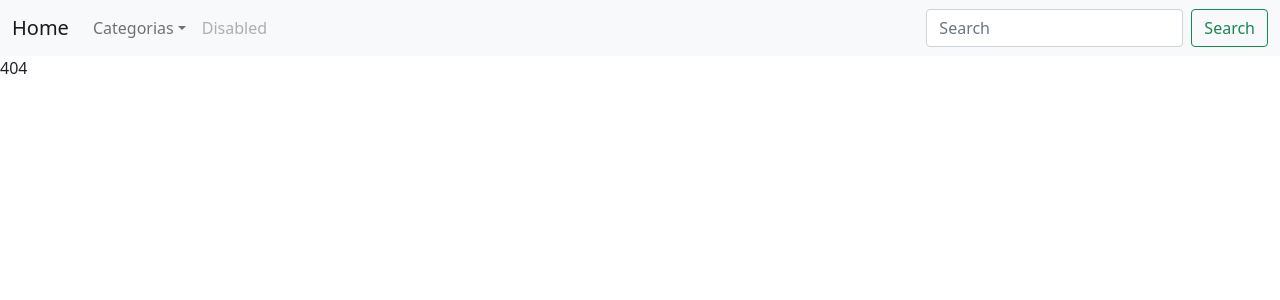
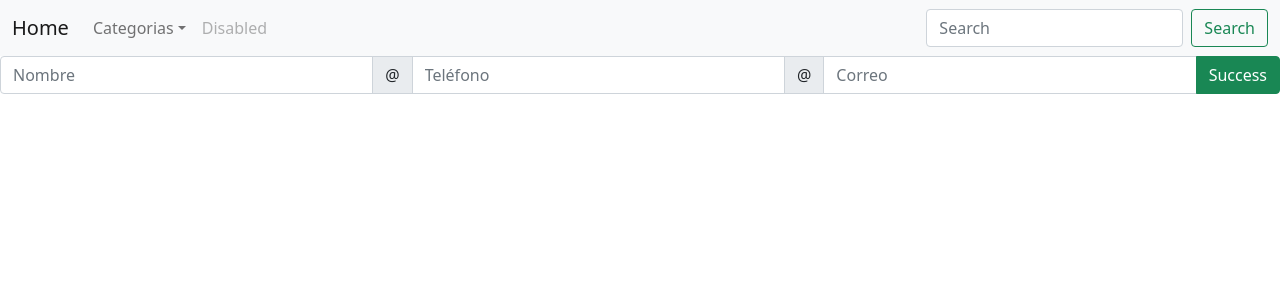
Before and after one commit to RodrigoAVV/fast-food-vidal-vera-rodrigo, a React (Vite) app: page /checkout in a window 1280 px wide. Before the commit this address had no page. Shown: the top 300 px of the page. Built offline with nearby package versions, Linux system fonts and the light colour scheme.

Commit message:
Se agrega formulario de compra

```diff
--- a/src/App.jsx
+++ b/src/App.jsx
@@ -2,6 +2,7 @@
 import NavBar from './components/navbar/NavBar'
 import ItemListContainer from './components/itemlistcontainer/ItemListContainer'
 import ItemDetailContainer from './components/itemdetailcontainer/ItemDetailContainer'
+import CheckOut from './components/checkout/CheckOut'
 import Cart from './components/cart/Cart'
 import { BrowserRouter,Routes, Route } from 'react-router-dom'
 import CartContext from './components/cartcontext/CartContext'
@@ -18,6 +19,7 @@
           <Route exact path ="/categoria/:categoriaId" element={<ItemListContainer/>}/>
           <Route exact path ="/item/:id" element={<ItemDetailContainer/>}/>
           <Route exact path ="/cart" element={<Cart/>}/>
+          <Route exact path ="/checkout" element={<CheckOut/>}/>
           <Route exact path ="*" element={<p>404</p>}/>
         </Routes>
         </CartContext>
--- a/src/components/cart/CartItem.jsx
+++ b/src/components/cart/CartItem.jsx
@@ -14,7 +14,7 @@
             <p className="card-text">{product.categoria}</p>
             <p className="card-text">{product.precio+' X '+product.quantity}</p>
             <p className="card-text">{product.recomendado ? 'Recomendado' : ''}</p>
-            <button onClick={() => removeItem(product.codigo)} className="btn btn-primary btn-witget">Eliminar</button>
+            <button onClick={() => removeItem(product.código)} className="btn btn-primary btn-witget">Eliminar</button>
         </div>
         </div>
     </div>
--- a/src/components/cartcontext/CartContext.jsx
+++ b/src/components/cartcontext/CartContext.jsx
@@ -27,7 +27,7 @@
 
     const isInCart = (código) => productList.find(product => product.código == código) ? true : false
 
-    const totalPrecio = () => productList.reduce((prev,act) => prev+act.quantity * act.precio,0)
+    const totalPrecio = () => {return productList.reduce((prev,act) => prev+act.quantity * act.precio,0)}
 
     const totalProductos = () => productList.reduce((acumulador, productoActual) => acumulador + productoActual.quantity,0)
 
--- /dev/null
+++ b/src/components/checkout/CheckOut.jsx
@@ -0,0 +1,35 @@
+import React,{useState,useEffect} from 'react'
+import { useCartContext } from '../cartcontext/CartContext'
+import { Link } from 'react-router-dom'
+
+
+const CheckOut = () => {
+
+    const {productList,totalPrecio} = useCartContext()
+
+
+    const [nombre,setNombre] = useState('')
+    const [telefono,setTelefono] = useState('')
+    const [correo,setCorreo] = useState('')
+
+    const terminarCompra = () => {
+        const order = {buyer: {nombre,telefono,correo},items:[productList],totalPrecio}
+        console.log(order)
+    }
+
+    return(
+        <div className="input-group mb-3">
+            <input type={'text'} className="form-control" placeholder="Nombre" aria-label="Nombre" value={nombre}
+                onChange={(e)=>setNombre(e.target.value)}/>
+            <span className="input-group-text">@</span>
+            <input type={'tel'} className="form-control" placeholder="Teléfono" aria-label="Teléfono" value={telefono}
+                onChange={(e)=>setTelefono(e.target.value)}/>
+            <span className="input-group-text">@</span>
+            <input type={'email'} className="form-control" placeholder="Correo" aria-label="Correo" value={correo}
+                onChange={(e)=>setCorreo(e.target.value)}/>
+                <Link to={'/checkout'} type="button" className="btn btn-success" onClick={() => terminarCompra()}>Success</Link>
+        </div>
+    )
+}
+
+export default CheckOut
--- a/src/components/itemcount/ItemCount.jsx
+++ b/src/components/itemcount/ItemCount.jsx
@@ -39,7 +39,7 @@
           <button onClick={sumar} type="button" className="btn btn-primary">+</button>
         </div>
         <button onClick={onAdd} className={"btn btn-secondary "+btnAdd}>Agregar al carrito</button>
-        <Link to={'/cart'} className={"btn btn-info "+btnFinalizar} >Finalizar compra</Link>
+        <Link to={'/checkout'} className={"btn btn-info "+btnFinalizar} >Finalizar compra</Link>
     </div>
   )
 }
```
